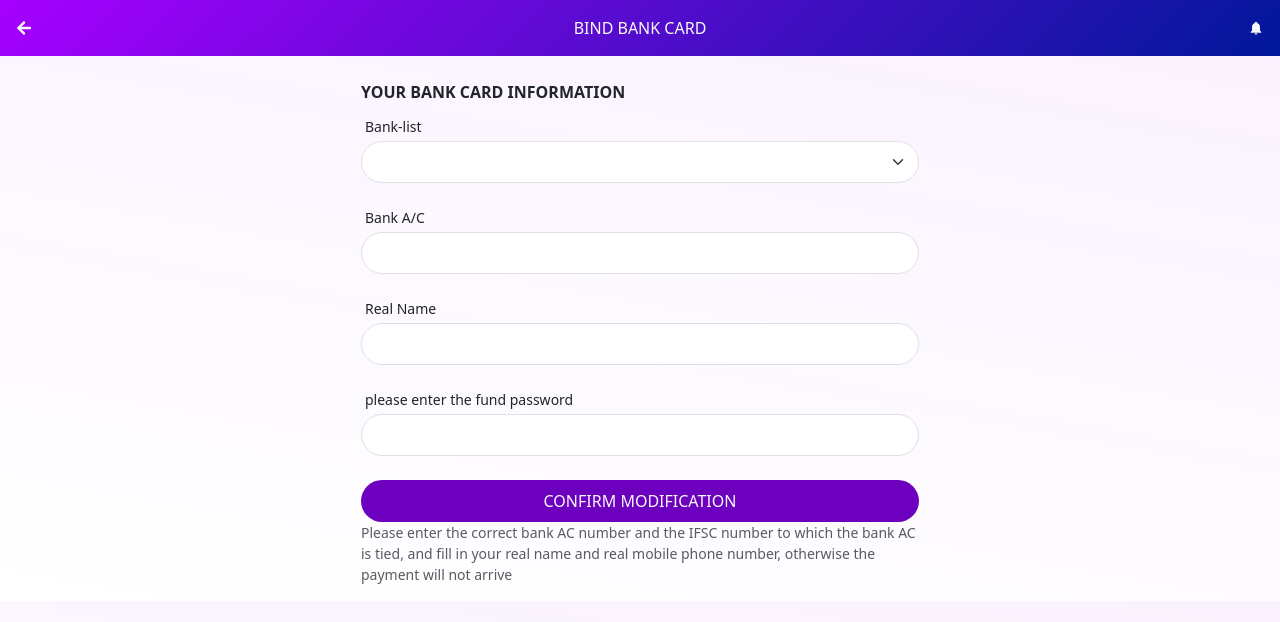
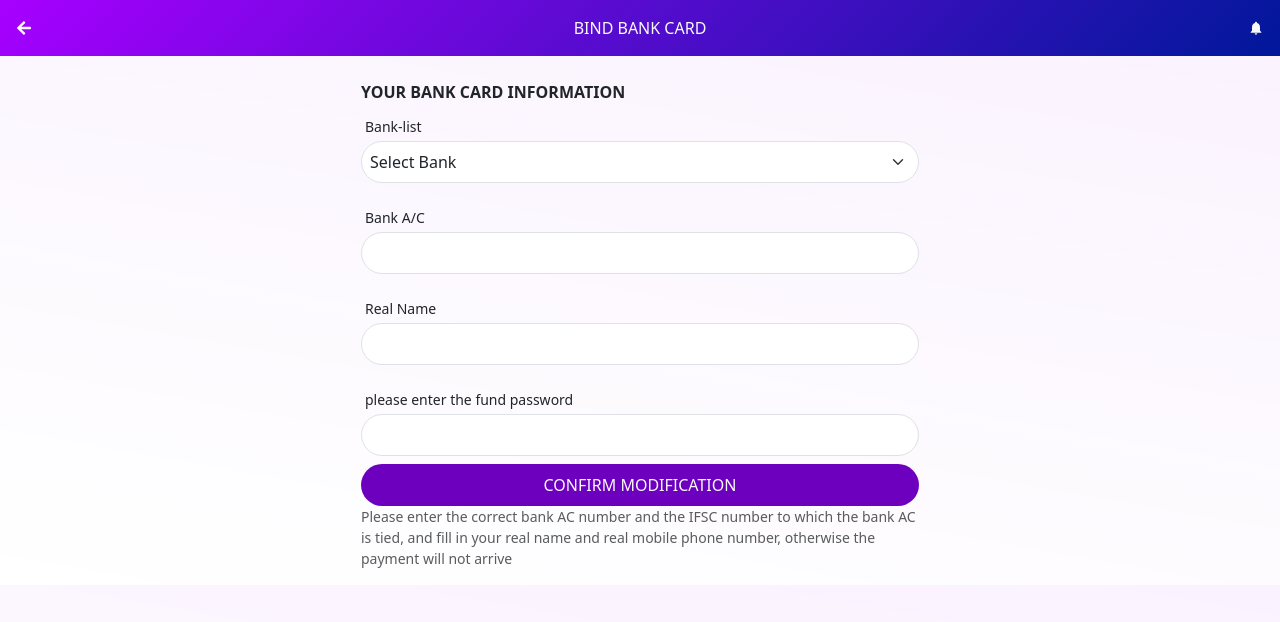
Before and after one commit to Sheriff10/mall, a React (Create React App) app: page /bind-card in a window 1280 px wide. Shown: the top 622 px of the page. Built offline with nearby package versions, Linux system fonts and the light colour scheme.

Commit message:
added backend for bank binding

```diff
--- a/src/pages/bind-card.jsx
+++ b/src/pages/bind-card.jsx
@@ -1,8 +1,46 @@
-import React from "react";
+import axios from "axios";
+import React, { useState } from "react";
 import { FaArrowLeft } from "react-icons/fa";
 import { MdNotifications } from "react-icons/md";
 
 export default function BindCard() {
+   const [bank_name, setBank_name] = useState("");
+   const [bank_account, setBank_account] = useState("");
+   const [account_name, setAccount_name] = useState("");
+   const [password, setPassword] = useState("");
+   const [err, setErr] = useState("");
+
+   const bankList = [
+      "Opay",
+      "Kuda",
+      "Access bank",
+      "Wema bank",
+      "palmpay",
+      "Zenith bank",
+      "UBA",
+      "GTBank",
+   ];
+
+   const phone = window.sessionStorage.getItem("phone");
+
+   const handleSubmit = async (e) => {
+      try {
+         e.preventDefault();
+         const data = {
+            bank_account,
+            bank_name,
+            account_name,
+            password,
+            phone,
+         };
+         const response = await axios.post(`${window.api}/bank`, data);
+         console.log(response);
+      } catch (error) {
+         setErr("wrong password");
+         console.log(error);
+      }
+   };
+
    return (
       <div className="bc recharge">
          <div className="header d-flex justify-content-between align-items-center p-3 text-light text-uppercase">
@@ -11,19 +49,32 @@ export default function BindCard() {
 
          <div className="container">
             {/* Form */}
-            <form className="col-lg-6 mx-auto mt-4">
+            <form className="col-lg-6 mx-auto mt-4" onSubmit={handleSubmit}>
                <div className="head pb-2">
                   <span className="fw-bold">YOUR BANK CARD INFORMATION</span>
                </div>
                <div className="formg-group mb-4">
                   <div className="small m-1">Bank-list</div>
-                  <select className="form-select rounded-pill p-2 small bg-white"></select>
+                  <select
+                     className="form-select rounded-pill p-2 small bg-white"
+                     onChange={(e) => setBank_name(e.target.value)}
+                     value={bank_name}
+                     required
+                  >
+                     <option defaultChecked>Select Bank</option>
+                     {bankList.map((i) => (
+                        <option value={i}>{i}</option>
+                     ))}
+                  </select>
                </div>
                <div className="formg-group mb-4">
                   <div className="small m-1">Bank A/C</div>
                   <input
                      type="text"
                      className="form-control rounded-pill p-2 small bg-white"
+                     onChange={(e) => setBank_account(e.target.value)}
+                     value={bank_account}
+                     required
                   />
                </div>
                <div className="formg-group mb-4">
@@ -31,14 +82,25 @@ export default function BindCard() {
                   <input
                      type="text"
                      className="form-control rounded-pill p-2 small bg-white"
+                     onChange={(e) => setAccount_name(e.target.value)}
+                     value={account_name}
+                     required
                   />
                </div>
-               <div className="formg-group mb-4">
-                  <div className="small m-1">please enter the fund password </div>
+               <div className="formg-group">
+                  <div className="small m-1">
+                     please enter the fund password{" "}
+                  </div>
                   <input
                      type="text"
                      className="form-control rounded-pill p-2 small bg-white"
+                     onChange={(e) => setPassword(e.target.value)}
+                     value={password}
+                     required
                   />
+               </div>
+               <div className="err-wrap my-2">
+                  <small className="fw-bold text-danger">{err}</small>
                </div>
                <div className="btn-wrap">
                   <button className="btn btn-purple w-100 rounded-pill text-light p-2">
--- a/src/pages/footer.jsx
+++ b/src/pages/footer.jsx
@@ -1,4 +1,4 @@
-import React from "react";
+import React, { useEffect } from "react";
 import {
    MdHome,
    MdOutlineChat,
@@ -6,8 +6,14 @@ import {
    MdPerson,
    MdPlaylistAddCheck,
 } from "react-icons/md";
-import { NavLink } from "react-router-dom";
+import { NavLink, useNavigate } from "react-router-dom";
 export default function Footer() {
+   const navi = useNavigate();
+
+   useEffect(() => {
+      const phone = window.sessionStorage.getItem("phone");
+      if (!phone) return navi("/login");
+   }, []);
    return (
       <div className="footer position-fixed shadow">
          <div className="no-gutters">
```
Lines whose indentation alone changed are shown as unchanged.
